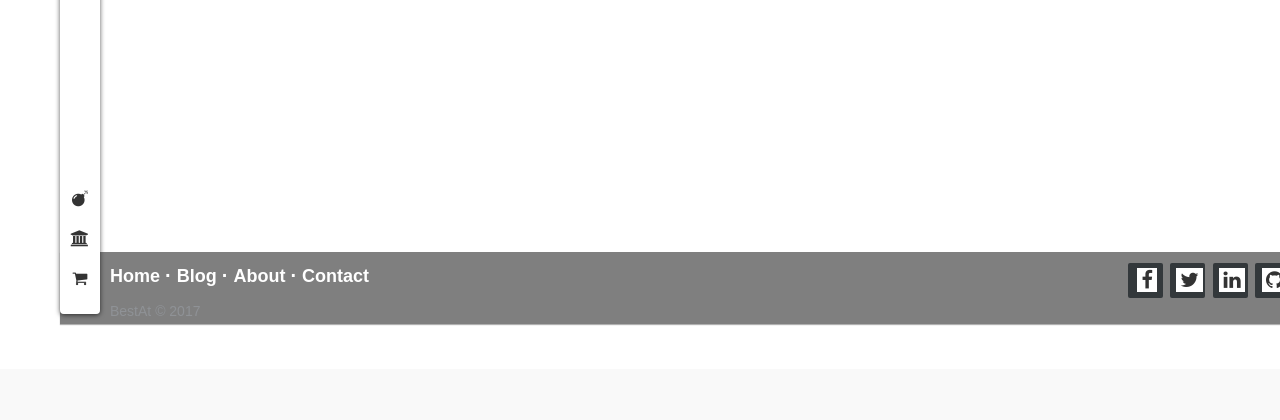
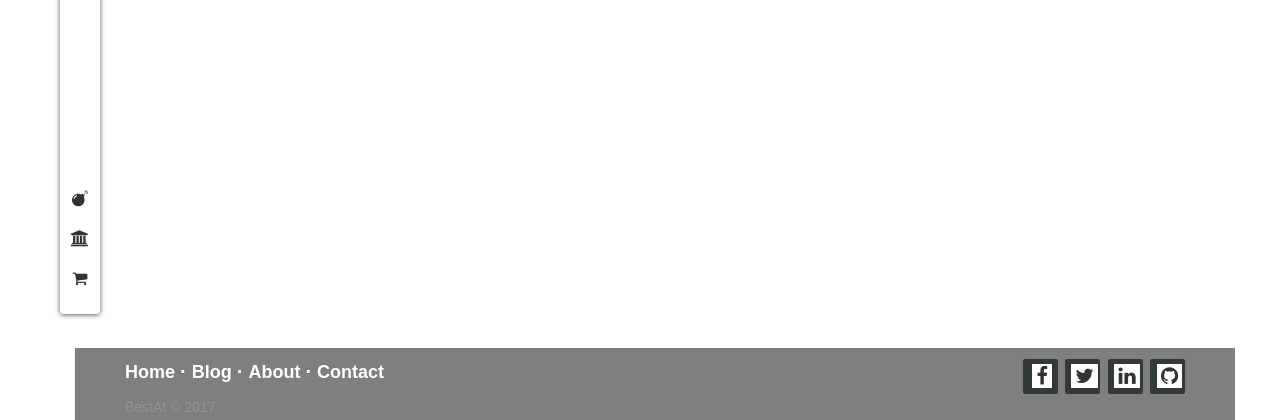
Before and after one commit to david-grey/BESTAT, a Django app: template src/bestat/templates/map.html in a window 1280 px wide; the page is wider, and only the part inside the window is pictured. Shown: the part 476-896 px from the top of that part. Before the commit the page ends 801 px from the top of that part, so only its background shows below. Run offline with Django 3.2, Linux system fonts and the light colour scheme; the template is opened without the code that fills it, so the values that code supplies are empty; some libraries are stand-ins or nearby versions.

Commit message:
liuzq:fix footer

```diff
--- a/src/bestat/templates/base.html
+++ b/src/bestat/templates/base.html
@@ -124,8 +124,10 @@
 {% endblock %}
 {% block footer %}
 
+
+
+    <div class="col-md-12" style="margin-top: 50px">
         <footer class="footer-distributed">
-
             <div class="footer-right">
 
                 <a href="#"><i class="fa fa-facebook"></i></a>
@@ -149,8 +151,13 @@
 
                 <p>BestAt &copy; 2017</p>
             </div>
+        </footer>
+    </div>
 
-    </footer>
+
+
+
+
 {% endblock %}
 <!-- Essential jQuery Plugins
 ================================================== -->
```
Lines whose indentation alone changed are shown as unchanged.
